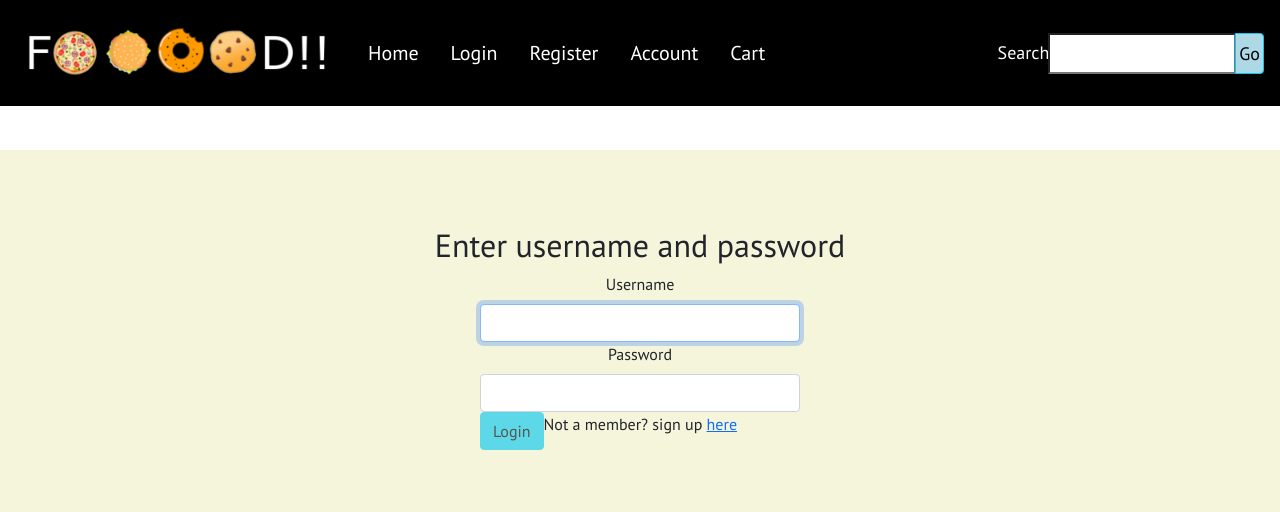
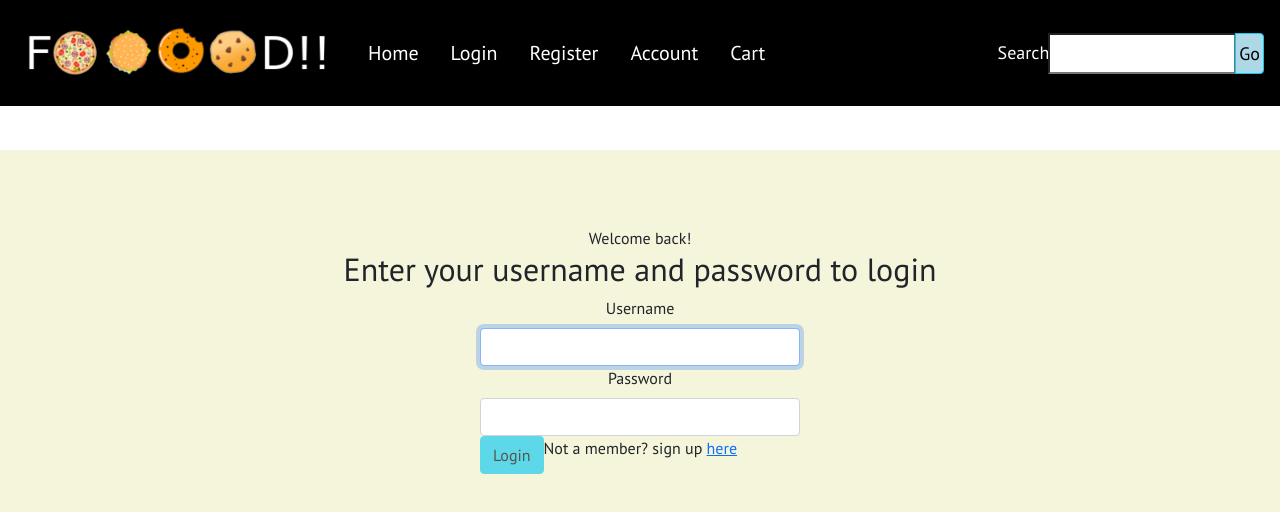
Before and after one commit to giuseppe-g-gelardi/ecommerce_frontend, a React (Create React App) app in the folder ecommerce_project/: page /login in a window 1280 px wide. Shown: the top 512 px of the page. Built offline with nearby package versions, Linux system fonts and the light colour scheme.

Commit message:
changed some headings to make it make more sense, fixed css in login and register

```diff
--- a/ecommerce_project/src/components/Login/Login.jsx
+++ b/ecommerce_project/src/components/Login/Login.jsx
@@ -18,8 +18,10 @@ function Login() {
 
   return (
     <div className="Login">
+        <span>Welcome back!</span>
+
       <h2>
-        Enter username and password
+        Enter your username and password to login
       </h2>
       <Form onSubmit={handleSubmit}>
         <Form.Group size="lg" controlId="userName">
--- a/ecommerce_project/src/components/Registration/Registration.jsx
+++ b/ecommerce_project/src/components/Registration/Registration.jsx
@@ -24,6 +24,9 @@ function Registration() {
       <div className="Registration">
         <Form onSubmit={handleSubmit}>
           <Form.Group size='lg' controlId='userName'>
+            <h3>
+              Create an account!
+            </h3>
             <Form.Label>Username</Form.Label>
             <Form.Control
               autoFocus
```
Also changed, not shown: ecommerce_project/src/components/Registration/Registration.css (line endings or trailing spaces).
